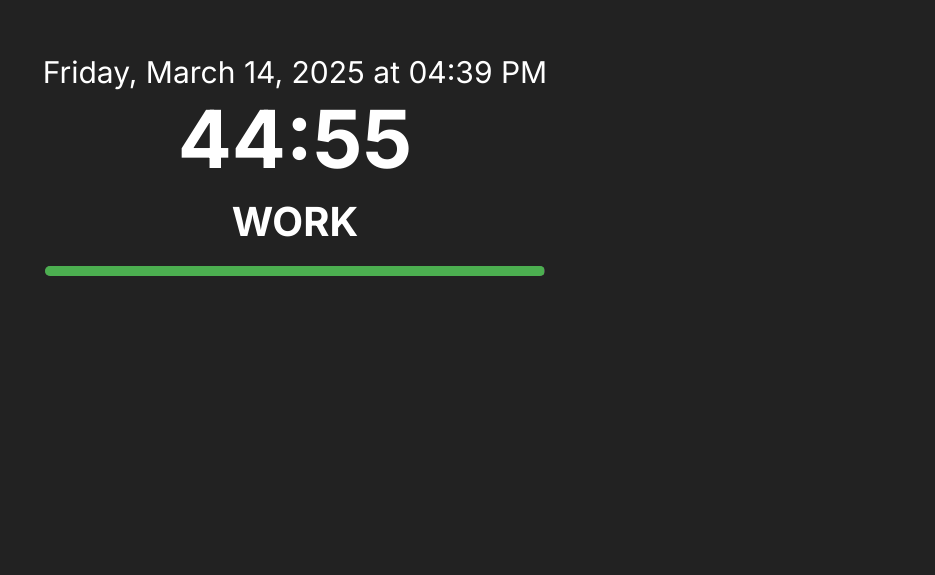
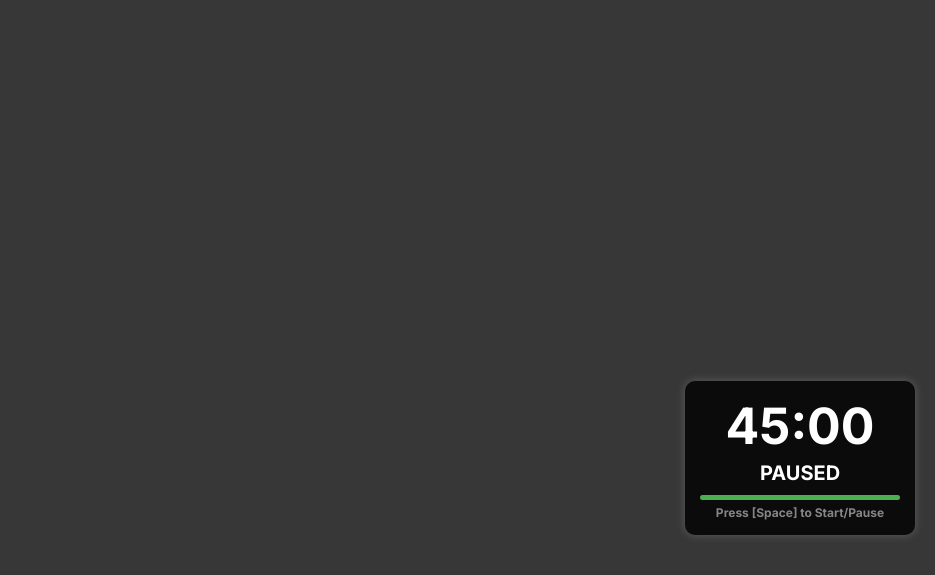
Before and after one commit to XdevArchitect/pomodoro-timer, a plain HTML site: page index.html in a window 1280 px wide. Shown: the part 245-820 px from the top of the page, without its empty margins (345-1280 px from the left). Drawn offline with Linux system fonts and the light colour scheme.

Commit message:
edit css

```diff
--- a/index.html
+++ b/index.html
@@ -8,36 +8,41 @@
         @import url('https://fonts.googleapis.com/css2?family=Inter:wght@400;700&display=swap');
         body {
             font-family: 'Inter', sans-serif;
-            background-color: #222;
+            background-color: rgba(34, 34, 34, 0.9); /* Nền trong suốt 90% */
             color: white;
-            text-align: center;
-            font-size: 40px;
+            font-size: 24px;
             font-weight: 700;
             margin: 0;
             display: flex;
-            flex-direction: column;
-            align-items: center;
-            justify-content: center;
+            align-items: flex-end;
+            justify-content: flex-end;
             height: 100vh;
+            padding: 10px;
+            overflow: hidden;
+        }
+        #timer-container {
+            background: rgba(0, 0, 0, 0.8);
+            padding: 15px;
+            border-radius: 10px;
+            text-align: center;
+            box-shadow: 0px 0px 10px rgba(255, 255, 255, 0.2);
+            width: 200px;
+            position: fixed;
+            bottom: 20px;
+            right: 20px;
         }
         #time {
-            font-size: 80px;
+            font-size: 50px;
         }
         #status {
-            font-size: 40px;
-            margin-top: 10px;
-        }
-        #datetime {
-            font-size: 30px;
-            margin-top: 20px;
-            font-weight: 400;
+            font-size: 20px;
+            margin-top: 5px;
         }
         #progress-container {
-            width: 80%;
-            max-width: 500px;
+            width: 100%;
             background-color: #555;
-            height: 10px;
-            margin-top: 20px;
+            height: 5px;
+            margin-top: 10px;
             border-radius: 5px;
             overflow: hidden;
         }
@@ -47,26 +52,37 @@
             background-color: #4caf50;
             transition: width 0.5s linear;
         }
+        #hotkey-hint {
+            font-size: 12px;
+            opacity: 0.5;
+            margin-top: 5px;
+        }
     </style>
 </head>
 <body>
-    <div id="datetime">Loading...</div>
-    <div id="time">45:00</div>
-    <div id="status">WORK</div>
-    <div id="progress-container">
-        <div id="progress-bar"></div>
+    <div id="timer-container">
+        <div id="time">45:00</div>
+        <div id="status">PAUSED</div>
+        <div id="progress-container">
+            <div id="progress-bar"></div>
+        </div>
+        <div id="hotkey-hint">Press [Space] to Start/Pause</div>
     </div>
 
     <script>
         document.addEventListener("DOMContentLoaded", function () {
-            console.log("DOM Loaded, starting timer...");
+            console.log("Pomodoro Loaded, press Space to start...");
 
             let workTime = 45 * 60,
                 breakTime = 5 * 60,
                 isWorking = true,
-                timeLeft = workTime;
+                timeLeft = workTime,
+                timerRunning = false,
+                timerInterval;
 
             function updateTimer() {
+                if (!timerRunning) return;
+
                 if (timeLeft >= 0) {
                     let minutes = Math.floor(timeLeft / 60);
                     let seconds = timeLeft % 60;
@@ -85,24 +101,25 @@
                 }
             }
 
-            function updateDateTime() {
-                const now = new Date();
-                const options = {
-                    weekday: 'long',
-                    year: 'numeric',
-                    month: 'long',
-                    day: 'numeric',
-                    hour: '2-digit',
-                    minute: '2-digit'
-                };
-                document.getElementById("datetime").innerText = now.toLocaleDateString('en-US', options);
+            function toggleTimer() {
+                timerRunning = !timerRunning;
+                document.getElementById("status").innerText = timerRunning ? (isWorking ? "WORK" : "BREAK") : "PAUSED";
+
+                if (timerRunning) {
+                    timerInterval = setInterval(updateTimer, 1000);
+                } else {
+                    clearInterval(timerInterval);
+                }
             }
 
-            updateTimer(); // Chạy ngay khi load trang
-            updateDateTime();
+            document.addEventListener("keydown", function (event) {
+                if (event.code === "Space") {
+                    event.preventDefault();
+                    toggleTimer();
+                }
+            });
 
-            setInterval(updateTimer, 1000);
-            setInterval(updateDateTime, 1000);
+            console.log("Press [Space] to Start/Pause the timer");
         });
     </script>
 </body>
```
